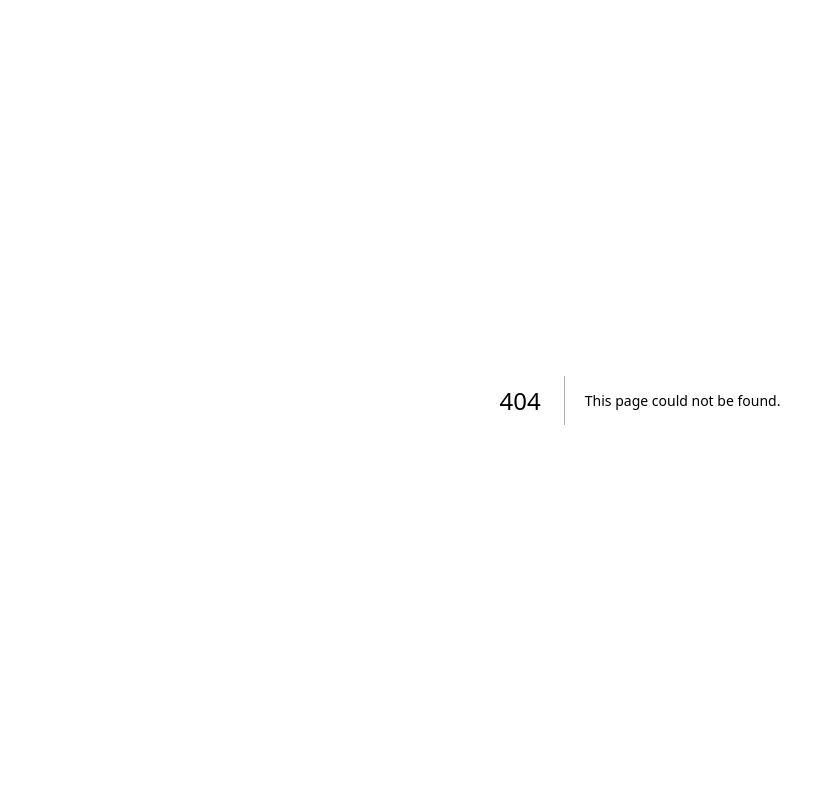
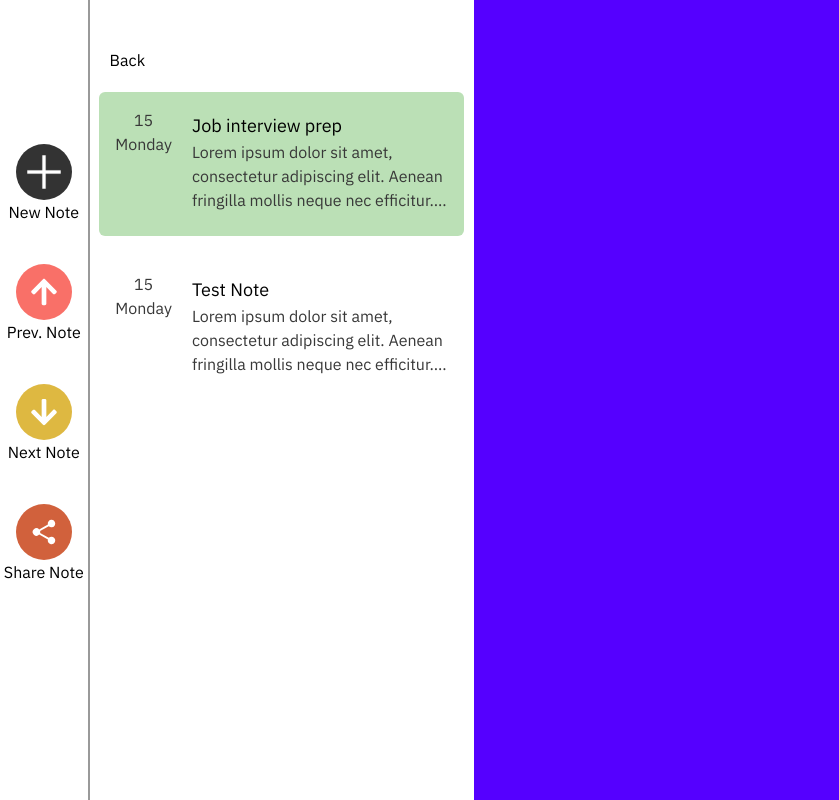
Before and after one commit to Dynamic-Software-Group/StudySphere-Frontend, a Next.js app: page /note/1 in a window 1280 px wide. Before the commit this address had no page. Shown: the whole page, without its empty margins (0-839 px from the left). Built offline with nearby package versions, Linux system fonts and the light colour scheme.

Commit message:
New Notecard view

```diff
--- /dev/null
+++ b/app/note/[slug]/page.js
@@ -0,0 +1,89 @@
+import {FaArrowDown, FaArrowUp} from "react-icons/fa";
+import {IoShareSocial} from "react-icons/io5";
+import InNoteNewNotePopup from "@/components/ui/InNoteNewNotePopup";
+
+export default function NotecardView() {
+    return (
+        <main className="h-screen w-full flex flex-row">
+            <div className="w-[7%] h-full flex flex-col items-center border-r-2 border-[#999999]">
+                <InNoteNewNotePopup />
+                <h1>New Note</h1>
+
+                <div className="h-14 w-14 bg-[#F97068] rounded-full mt-10 flex items-center justify-center">
+                    <FaArrowUp color="white" size={30}/>
+                </div>
+                <h1>Prev. Note</h1>
+
+                <div className="h-14 w-14 bg-[#DEB841] rounded-full mt-10 flex items-center justify-center">
+                    <FaArrowDown color="white" size={30}/>
+                </div>
+                <h1>Next Note</h1>
+
+                <div className="h-14 w-14 bg-[#D1613C] rounded-full mt-10 flex items-center justify-center">
+                    <IoShareSocial color="white" size={30}/>
+                </div>
+                <h1>Share Note</h1>
+
+            </div>
+            <div className="w-[30%] h-full flex flex-col">
+                <h1 className="ml-5 mt-12 font-medium">Back</h1>
+
+                <div className="flex h-36 rounded-md flex-row justify-start w-[95%] mx-auto mt-5 bg-[#BBE0B6] p-4">
+                    <div className="flex flex-col items-center">
+                        <h1 className="text-md text-[#383838] font-medium">15</h1>
+                        <h1 className="text-md text-[#383838]">Monday</h1>
+                    </div>
+
+                    <div className="flex flex-col items-start mt-1 ml-5">
+                        <h1 className="text-lg font-medium">Job interview prep</h1>
+                        <h1 className="text-md text-[#383838]"
+                            style={{
+                                overflowWrap: 'break-word',
+                                wordWrap: 'break-word',
+                                overflow: 'hidden',
+                                display: '-webkit-box',
+                                WebkitLineClamp: 3,
+                                WebkitBoxOrient: 'vertical'
+                            }}>
+                            Lorem ipsum dolor sit amet, consectetur adipiscing elit. Aenean fringilla mollis neque nec
+                            efficitur. Quisque imperdiet eros sem, id ultrices dolor dapibus volutpat. Cras luctus arcu
+                            in massa pellentesque aliquet. Aliquam rutrum pulvinar luctus. Nullam at leo tristique,
+                            tincidunt lacus quis, posuere elit. In quam felis, gravida in semper at, gravida ac ipsum.
+                            Suspendisse eget posuere metus. Fusce gravida leo sed porttitor convallis. Etiam venenatis
+                            nibh non sapien scelerisqu
+                        </h1>
+                    </div>
+                </div>
+
+                <div className="flex h-36 rounded-md flex-row justify-start w-[95%] mx-auto mt-5 hover:bg-[#BBE0B6] hover:cursor-pointer transition-all p-4">
+                    <div className="flex flex-col items-center">
+                        <h1 className="text-md text-[#383838] font-medium">15</h1>
+                        <h1 className="text-md text-[#383838]">Monday</h1>
+                    </div>
+
+                    <div className="flex flex-col items-start mt-1 ml-5">
+                        <h1 className="text-lg font-medium">Test Note</h1>
+                        <h1 className="text-md text-[#383838]"
+                            style={{
+                                overflowWrap: 'break-word',
+                                wordWrap: 'break-word',
+                                overflow: 'hidden',
+                                display: '-webkit-box',
+                                WebkitLineClamp: 3,
+                                WebkitBoxOrient: 'vertical'
+                            }}>
+                            Lorem ipsum dolor sit amet, consectetur adipiscing elit. Aenean fringilla mollis neque nec
+                            efficitur. Quisque imperdiet eros sem, id ultrices dolor dapibus volutpat. Cras luctus arcu
+                            in massa pellentesque aliquet. Aliquam rutrum pulvinar luctus. Nullam at leo tristique,
+                            tincidunt lacus quis, posuere elit. In quam felis, gravida in semper at, gravida ac ipsum.
+                            Suspendisse eget posuere metus. Fusce gravida leo sed porttitor convallis. Etiam venenatis
+                            nibh non sapien scelerisqu
+                        </h1>
+                    </div>
+                </div>
+            </div>
+            <div className="flex-grow h-full flex flex-col bg-[#50F]">
+            </div>
+        </main>
+    )
+}
--- /dev/null
+++ b/components/ui/InNoteNewNotePopup.js
@@ -0,0 +1,50 @@
+import { Button } from "@/components/ui/button"
+import {
+    Dialog,
+    DialogContent,
+    DialogDescription,
+    DialogFooter,
+    DialogHeader,
+    DialogTitle,
+    DialogTrigger,
+} from "@/components/ui/dialog"
+import { Input } from "@/components/ui/input"
+import { Label } from "@/components/ui/label"
+import Image from "next/image";
+
+export default function InNoteNewNotePopup() {
+    return (
+        <Dialog>
+            <DialogTrigger asChild>
+                <div className="h-14 w-14 bg-[#333] rounded-full mt-36 flex items-center justify-center hover:cursor-pointer">
+                    <Image src={'/plus.svg'} alt={"plus"} width={40} height={40}/>
+                </div>
+            </DialogTrigger>
+            <DialogContent className="sm:max-w-[425px]">
+            <DialogHeader>
+                    <DialogTitle>Edit profile</DialogTitle>
+                    <DialogDescription>
+                        Make changes to your profile here. Click save when you&apos;re done.
+                    </DialogDescription>
+                </DialogHeader>
+                <div className="grid gap-4 py-4">
+                    <div className="grid grid-cols-4 items-center gap-4">
+                        <Label htmlFor="name" className="text-right">
+                            Name
+                        </Label>
+                        <Input id="name" value="Pedro Duarte" className="col-span-3" />
+                    </div>
+                    <div className="grid grid-cols-4 items-center gap-4">
+                        <Label htmlFor="username" className="text-right">
+                            Username
+                        </Label>
+                        <Input id="username" value="@peduarte" className="col-span-3" />
+                    </div>
+                </div>
+                <DialogFooter>
+                    <Button type="submit">Save changes</Button>
+                </DialogFooter>
+            </DialogContent>
+        </Dialog>
+    )
+}
```
Also changed, not shown: public/plus.svg (added).
